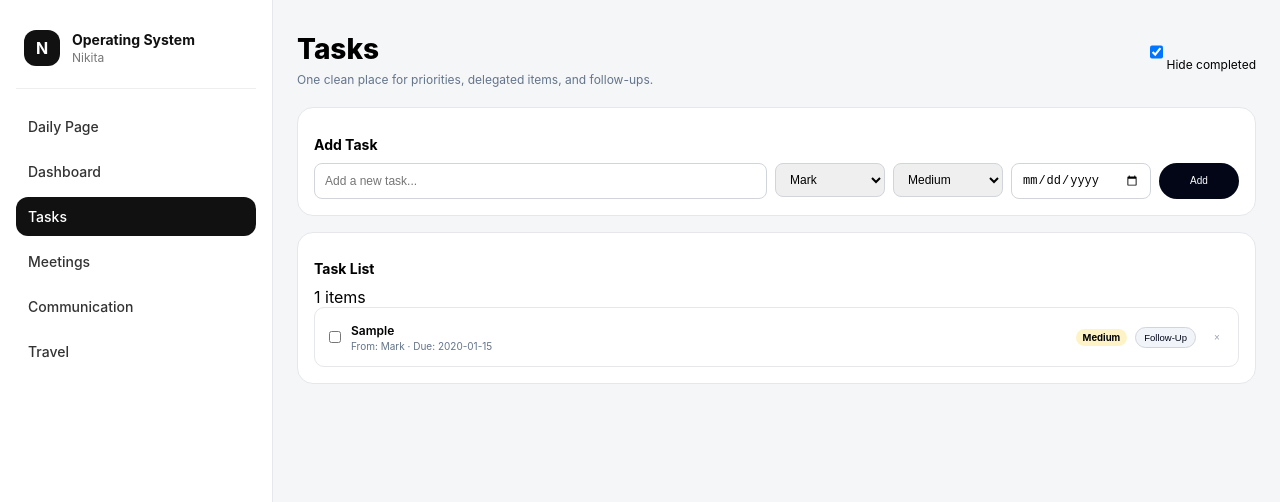
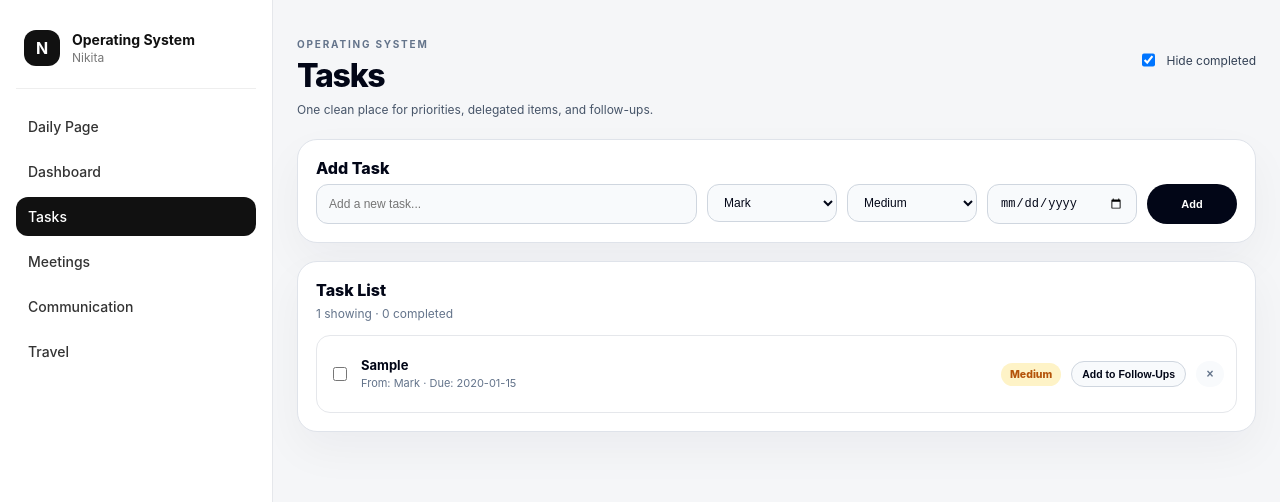
Before and after one commit to nikitaline-code/nl-operating-system, a Next.js app: page /tasks in a window 1280 px wide. Both pictures are taken after typing "Sample", "2020-01-15" into the empty fields and a click on the button "Add". Shown: the top 502 px of the page. Built offline with nearby package versions, Linux system fonts and the light colour scheme.

Commit message:
Update tasks.js

```diff
--- a/pages/tasks.js
+++ b/pages/tasks.js
@@ -2,6 +2,22 @@ import { useEffect, useState } from "react";
 
 const TASKS_KEY = "os-tasks";
 const FOLLOWUPS_KEY = "dashboard-follow-ups";
+
+function getTaskText(task) {
+  return task.text || task.task || task.title || task.content || task.name || "";
+}
+
+function getTaskFrom(task) {
+  return task.assignedFrom || task.from || task.owner || task.source || "N/A";
+}
+
+function getTaskDueDate(task) {
+  return task.dueDate || task.due_date || task.date || "";
+}
+
+function getTaskUrgency(task) {
+  return task.urgency || task.priority || "Medium";
+}
 
 export default function TasksPage() {
   const [tasks, setTasks] = useState([]);
@@ -55,12 +71,18 @@ export default function TasksPage() {
 
     const followUp = {
       id: Date.now(),
-      text: task.text,
+      text: getTaskText(task),
+      sourceTask: {
+        from: getTaskFrom(task),
+        dueDate: getTaskDueDate(task),
+        urgency: getTaskUrgency(task),
+      },
       completed: false,
       createdAt: new Date().toLocaleDateString(),
     };
 
     localStorage.setItem(FOLLOWUPS_KEY, JSON.stringify([followUp, ...existing]));
+    alert("Added to Follow-Ups");
   }
 
   const visibleTasks = hideCompleted
@@ -72,8 +94,11 @@ export default function TasksPage() {
       <div className="shell">
         <div className="top">
           <div>
+            <p className="eyebrow">OPERATING SYSTEM</p>
             <h1>Tasks</h1>
-            <p>One clean place for priorities, delegated items, and follow-ups.</p>
+            <p className="subtitle">
+              One clean place for priorities, delegated items, and follow-ups.
+            </p>
           </div>
 
           <label className="hide-toggle">
@@ -86,15 +111,19 @@ export default function TasksPage() {
           </label>
         </div>
 
-        <section className="card">
+        <section className="add-card">
+          <div className="card-header">
             <h2>Add Task</h2>
+          </div>
 
           <div className="add-row">
             <input
               value={taskText}
               onChange={(e) => setTaskText(e.target.value)}
               placeholder="Add a new task..."
-              onKeyDown={(e) => e.key === "Enter" && addTask()}
+              onKeyDown={(e) => {
+                if (e.key === "Enter") addTask();
+              }}
             />
 
             <select
@@ -122,49 +151,67 @@ export default function TasksPage() {
           </div>
         </section>
 
-        <section className="card">
-          <div className="card-head">
+        <section className="task-card">
+          <div className="card-title-row">
+            <div>
               <h2>Task List</h2>
-            <span>{visibleTasks.length} items</span>
+              <p>
+                {visibleTasks.length} showing ·{" "}
+                {tasks.filter((task) => task.completed).length} completed
+              </p>
+            </div>
           </div>
 
           <div className="task-list">
-            {visibleTasks.map((task) => (
-              <div className={`task-row ${task.completed ? "done" : ""}`} key={task.id}>
+            {visibleTasks.length === 0 ? (
+              <p className="empty">No tasks showing.</p>
+            ) : (
+              visibleTasks.map((task) => {
+                const taskName = getTaskText(task);
+                const from = getTaskFrom(task);
+                const due = getTaskDueDate(task);
+                const level = getTaskUrgency(task);
+
+                return (
+                  <div
+                    className={`task-row ${task.completed ? "done" : ""}`}
+                    key={task.id}
+                  >
                     <input
                       className="task-check"
                       type="checkbox"
-                  checked={task.completed}
+                      checked={!!task.completed}
                       onChange={() => toggleTask(task.id)}
                     />
 
                     <div className="task-main">
-                  <h3>{task.text}</h3>
+                      <h3>{taskName || "Untitled task"}</h3>
                       <p>
-                    From: {task.assignedFrom}
-                    {task.dueDate ? ` · Due: ${task.dueDate}` : ""}
+                        From: {from}
+                        {due ? ` · Due: ${due}` : ""}
                       </p>
                     </div>
 
-                <span className={`badge ${task.urgency.toLowerCase()}`}>
-                  {task.urgency}
+                    <span className={`badge ${level.toLowerCase()}`}>
+                      {level}
                     </span>
 
                     <button
                       className="followup-btn"
                       onClick={() => addTaskToFollowUps(task)}
                     >
-                  Follow-Up
+                      Add to Follow-Ups
                     </button>
 
-                <button className="delete-btn" onClick={() => deleteTask(task.id)}>
+                    <button
+                      className="delete-btn"
+                      onClick={() => deleteTask(task.id)}
+                    >
                       ×
                     </button>
                   </div>
-            ))}
-
-            {visibleTasks.length === 0 && (
-              <p className="empty">No tasks showing.</p>
+                );
+              })
             )}
           </div>
         </section>
@@ -175,152 +222,253 @@ export default function TasksPage() {
           margin: 0;
           background: #f5f6f8;
           font-family: -apple-system, BlinkMacSystemFont, "Segoe UI", sans-serif;
+          color: #020617;
         }
 
         .page {
-          padding: 32px 24px;
+          min-height: 100vh;
+          padding: 38px 24px 80px;
         }
 
         .shell {
-          max-width: 1200px;
+          width: 100%;
+          max-width: 1220px;
           margin: 0 auto;
         }
 
         .top {
           display: flex;
           justify-content: space-between;
-          margin-bottom: 20px;
+          align-items: flex-start;
+          margin-bottom: 22px;
+        }
+
+        .eyebrow {
+          margin: 0 0 10px;
+          font-size: 10px;
+          letter-spacing: 0.18em;
+          font-weight: 700;
+          color: #64748b;
         }
 
         h1 {
           margin: 0;
-          font-size: 28px;
+          font-size: 32px;
+          line-height: 1;
+          font-weight: 800;
+          letter-spacing: -0.04em;
+        }
+
+        .subtitle {
+          margin: 10px 0 0;
+          font-size: 12px;
+          color: #475569;
+        }
+
+        .hide-toggle {
+          display: flex;
+          align-items: center;
+          gap: 8px;
+          font-size: 12px;
+          color: #334155;
+        }
+
+        .add-card,
+        .task-card {
+          background: #ffffff;
+          border: 1px solid #dfe3ea;
+          border-radius: 20px;
+          box-shadow: 0 18px 45px rgba(15, 23, 42, 0.045);
+          margin-bottom: 18px;
+        }
+
+        .add-card {
+          padding: 18px;
+        }
+
+        .task-card {
+          padding: 18px;
+        }
+
+        .card-header h2,
+        .card-title-row h2 {
+          margin: 0 0 6px;
+          font-size: 16px;
           font-weight: 800;
         }
 
-        .top p {
-          margin: 6px 0 0;
+        .card-title-row {
+          margin-bottom: 14px;
+        }
+
+        .card-title-row p {
+          margin: 0;
           font-size: 12px;
           color: #64748b;
         }
 
-        .hide-toggle {
-          font-size: 12px;
-        }
-
-        .card {
-          background: #fff;
-          border: 1px solid #e5e7eb;
-          border-radius: 16px;
-          padding: 16px;
-          margin-bottom: 16px;
-        }
-
-        h2 {
-          font-size: 14px;
-          margin-bottom: 10px;
-        }
-
         .add-row {
           display: grid;
-          grid-template-columns: 1fr 110px 110px 140px 80px;
-          gap: 8px;
+          grid-template-columns: 1fr 130px 130px 150px 90px;
+          gap: 10px;
         }
 
         input,
         select {
-          height: 34px;
-          border-radius: 8px;
-          border: 1px solid #d1d5db;
+          height: 38px;
+          border-radius: 12px;
+          border: 1px solid #cfd6df;
+          background: #f8fafc;
+          padding: 0 12px;
           font-size: 12px;
-          padding: 0 10px;
+          color: #020617;
+          outline: none;
         }
 
         button {
           border: none;
           border-radius: 999px;
           background: #020617;
-          color: white;
-          font-size: 10px;
-          padding: 6px 10px;
+          color: #ffffff;
+          font-size: 11px;
+          font-weight: 800;
+          padding: 8px 13px;
           cursor: pointer;
         }
 
         .task-list {
           display: flex;
           flex-direction: column;
-          gap: 6px;
+          gap: 8px;
         }
 
         .task-row {
           display: grid;
-          grid-template-columns: 18px 1fr auto auto 24px;
+          grid-template-columns: 22px minmax(0, 1fr) auto auto 28px;
           align-items: center;
-          gap: 8px;
+          gap: 10px;
           border: 1px solid #e5e7eb;
-          border-radius: 10px;
-          padding: 7px 10px;
-          min-height: 44px;
+          background: #ffffff;
+          border-radius: 14px;
+          padding: 10px 12px;
+          min-height: 56px;
+        }
+
+        .task-row:hover {
+          background: #fbfcfe;
+          border-color: #d7dde6;
         }
 
         .task-row.done {
-          opacity: 0.5;
+          opacity: 0.52;
+        }
+
+        .task-row.done h3 {
+          text-decoration: line-through;
+        }
+
+        .task-check {
+          width: 14px;
+          height: 14px;
+          padding: 0;
+        }
+
+        .task-main {
+          min-width: 0;
         }
 
         .task-main h3 {
-          margin: 0 0 2px;
-          font-size: 12px;
-          font-weight: 600;
+          margin: 0 0 4px;
+          font-size: 13px;
+          line-height: 1.25;
+          font-weight: 650;
+          color: #020617;
+          white-space: nowrap;
+          overflow: hidden;
+          text-overflow: ellipsis;
         }
 
         .task-main p {
           margin: 0;
-          font-size: 10px;
+          font-size: 11px;
+          line-height: 1.25;
           color: #64748b;
         }
 
         .badge {
-          padding: 3px 7px;
           border-radius: 999px;
-          font-size: 9.5px;
-          font-weight: 700;
+          padding: 5px 9px;
+          font-size: 10.5px;
+          font-weight: 800;
+          white-space: nowrap;
         }
 
         .badge.low {
           background: #dcfce7;
+          color: #166534;
         }
 
         .badge.medium {
           background: #fef3c7;
+          color: #b45309;
         }
 
         .badge.high {
           background: #fee2e2;
+          color: #b91c1c;
         }
 
         .followup-btn {
-          background: #f1f5f9;
+          background: #f8fafc;
           color: #020617;
-          border: 1px solid #d1d5db;
-          font-size: 9.5px;
-          padding: 4px 8px;
+          border: 1px solid #cfd6df;
+          padding: 6px 10px;
+          font-size: 10.5px;
+          font-weight: 800;
+          white-space: nowrap;
         }
 
         .delete-btn {
-          background: transparent;
-          color: #9ca3af;
-          font-size: 10px;
+          background: #f8fafc;
+          color: #64748b;
+          border: 1px solid transparent;
+          padding: 5px 9px;
+          font-size: 12px;
         }
 
-        .task-check {
-          width: 12px;
-          height: 12px;
+        .delete-btn:hover {
+          color: #991b1b;
+          border-color: #fecaca;
+          background: #fff;
         }
 
         .empty {
+          margin: 0;
+          padding: 14px;
           font-size: 12px;
           color: #64748b;
-          padding: 10px;
+        }
+
+        @media (max-width: 900px) {
+          .top {
+            flex-direction: column;
+            gap: 12px;
+          }
+
+          .add-row {
+            grid-template-columns: 1fr;
+          }
+
+          .task-row {
+            grid-template-columns: 22px 1fr;
+          }
+
+          .badge,
+          .followup-btn,
+          .delete-btn {
+            grid-column: 2;
+            justify-self: flex-start;
+          }
         }
       `}</style>
     </main>
```
Lines whose indentation alone changed are shown as unchanged.
